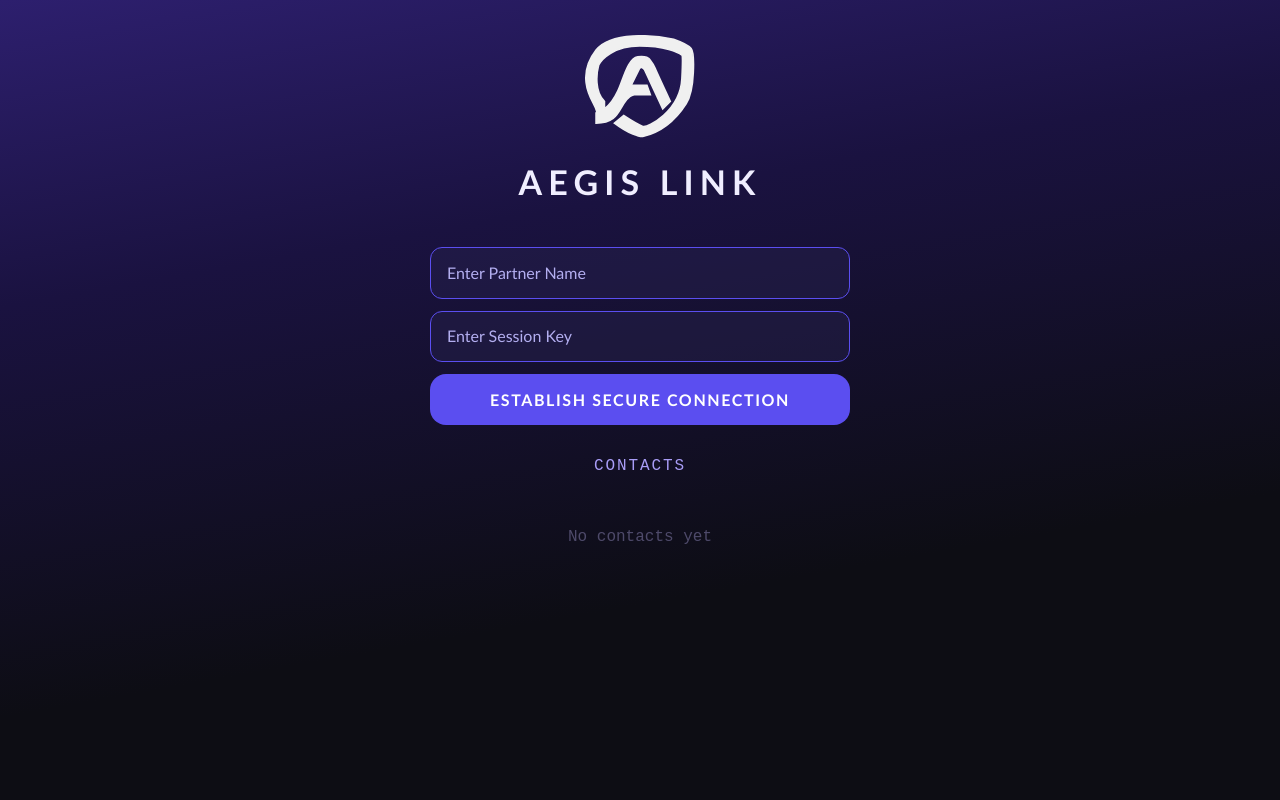
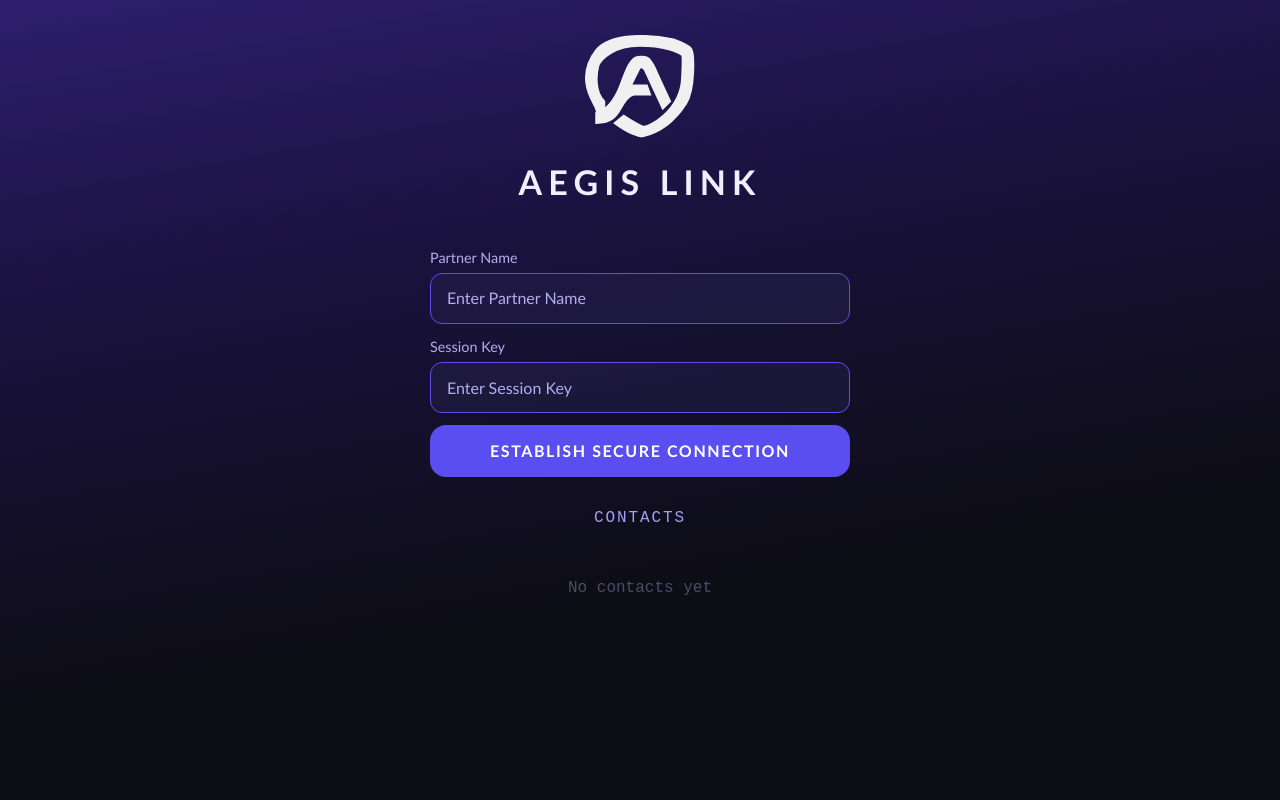
Before and after one commit to MateuszPodeszwa/Aegis-Link-VEIL, an ASP.NET Core app: page /contacts in a window 1280 px wide. Run offline with ASP.NET Core 8, Linux system fonts and the light colour scheme; style sheets or scripts are compiled from the project's sources; the project's own start-up code is not run, and a stand-in starts its controllers and pages.

Commit message:
Address PR review comments: .vs gitignore, config-driven WebAPI URL, SessionId casing, enum MessageSender, idempotent init, accessible labels
Agent-Logs-Url: https://github.com/MateuszPodeszwa/Aegis-Link-VEIL/sessions/07964a6f-28ae-4908-b40f-da7042913c1e

Co-authored-by: MateuszPodeszwa <107777782+MateuszPodeszwa@users.noreply.github.com>

```diff
--- a/Aegis-Link-VEIL/Models/ChatMessage.cs
+++ b/Aegis-Link-VEIL/Models/ChatMessage.cs
@@ -1,6 +1,6 @@
 public class ChatMessage
 {
-    public string From {  get; set; } = string.Empty;
+    public MessageSender From { get; set; } = MessageSender.System;
     public string Content { get; set; } = string.Empty;
     public DateTime TimeStamp { get; set; } = DateTime.UtcNow;
 }
--- a/Aegis-Link-VEIL/Models/ChatSession.cs
+++ b/Aegis-Link-VEIL/Models/ChatSession.cs
@@ -4,7 +4,7 @@ public class ChatSession
     public string SessionKey { get; set; } = string.Empty;
     public List<ChatMessage> Messages { get; set; } = new();
 
-    public ChatMessage StoreMessage(string content, string from)
+    public ChatMessage StoreMessage(string content, MessageSender from)
     {
         ChatMessage message = new ChatMessage
         {
--- /dev/null
+++ b/Aegis-Link-VEIL/Models/MessageSender.cs
@@ -0,0 +1,6 @@
+public enum MessageSender
+{
+    Me,
+    Partner,
+    System
+}
--- a/Aegis-Link-VEIL/Pages/Chat.razor.js
+++ /dev/null
@@ -1,5 +0,0 @@
-export class Chat {
-
-}
-
-window.Chat = Chat;
--- a/Aegis-Link-VEIL/Pages/Contacts.razor
+++ b/Aegis-Link-VEIL/Pages/Contacts.razor
@@ -13,8 +13,10 @@
     </div>
 
     <div class="connection-form">
-        <input @bind="sessionName" placeholder="Enter Partner Name" class="form-input" />
-        <input @bind="sessionKey" placeholder="Enter Session Key" class="form-input" />
+        <label for="sessionNameInput" class="form-label">Partner Name</label>
+        <input id="sessionNameInput" @bind="sessionName" placeholder="Enter Partner Name" class="form-input" />
+        <label for="sessionKeyInput" class="form-label">Session Key</label>
+        <input id="sessionKeyInput" type="password" @bind="sessionKey" placeholder="Enter Session Key" class="form-input" />
         <button class="connection-btn" @onclick="CreateSession">Establish Secure Connection</button>
     </div>
 
--- a/Aegis-Link-VEIL/Pages/Contacts.razor.css
+++ b/Aegis-Link-VEIL/Pages/Contacts.razor.css
@@ -54,6 +54,13 @@
     width: clamp(60px, 10vw, 110px);
     height: clamp(60px, 10vw, 110px);
     object-fit: contain;
+}
+
+.form-label {
+    align-self: flex-start;
+    font-size: clamp(0.8rem, 1.3vw, 0.9rem);
+    color: #b3aef0;
+    margin-bottom: -0.5rem;
 }
 
 .form-input {
--- a/Aegis-Link-VEIL/Program.cs
+++ b/Aegis-Link-VEIL/Program.cs
@@ -12,9 +12,11 @@ internal class Program
 
         builder.Services.AddScoped<ChatStore>();
         builder.Services.AddScoped(sp => new HttpClient { BaseAddress = new Uri(builder.HostEnvironment.BaseAddress) });
+        var webApiBaseAddress = builder.Configuration["WebApi:BaseAddress"]
+            ?? throw new InvalidOperationException("WebApi:BaseAddress is not configured.");
         builder.Services.AddHttpClient("WebAPI", client =>
         {
-            client.BaseAddress = new Uri("https://localhost:7069");
+            client.BaseAddress = new Uri(webApiBaseAddress);
         });
 
         await builder.Build().RunAsync();
--- a/Aegis-Link-VEIL/Services/ChatStore.cs
+++ b/Aegis-Link-VEIL/Services/ChatStore.cs
@@ -5,6 +5,7 @@ public class ChatStore
 {
     private readonly IJSRuntime _js;
     private const string StorageKey = "aegis_chats";
+    private bool _initialized = false;
 
     public List<ChatSession> Chats { get; private set; } = new();
 
@@ -15,6 +16,9 @@ public class ChatStore
 
     public async Task InitializeAsync()
     {
+        if (_initialized) return;
+        _initialized = true;
+
         var json = await _js.InvokeAsync<string>("sessionStorage.getItem", StorageKey);
 
         if (!string.IsNullOrEmpty(json))
--- /dev/null
+++ b/Aegis-Link-VEIL/wwwroot/appsettings.json
@@ -0,0 +1,5 @@
+{
+  "WebApi": {
+    "BaseAddress": "https://localhost:7069"
+  }
+}
```
Also changed, not shown: Aegis-Link-VEIL/Pages/Chat.razor (+12 -12 lines), 1 other file.
